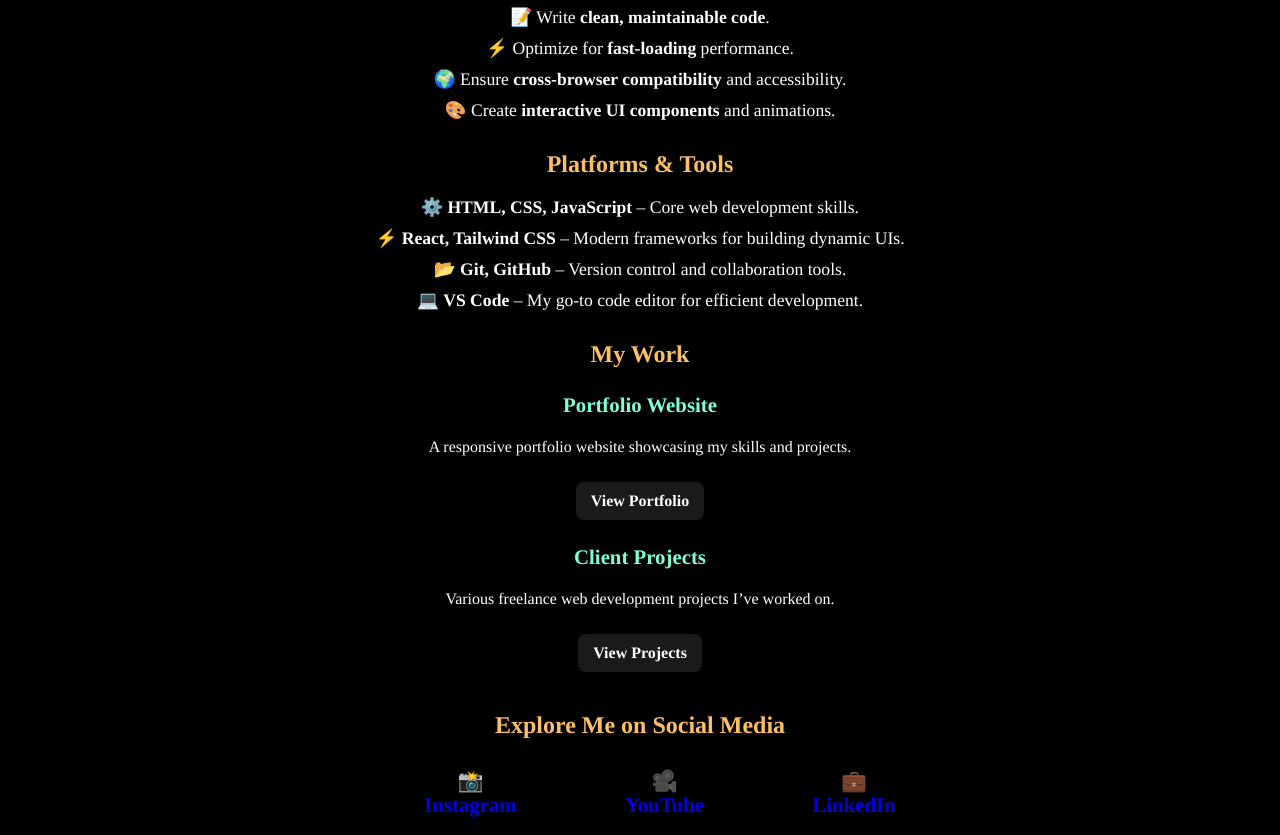
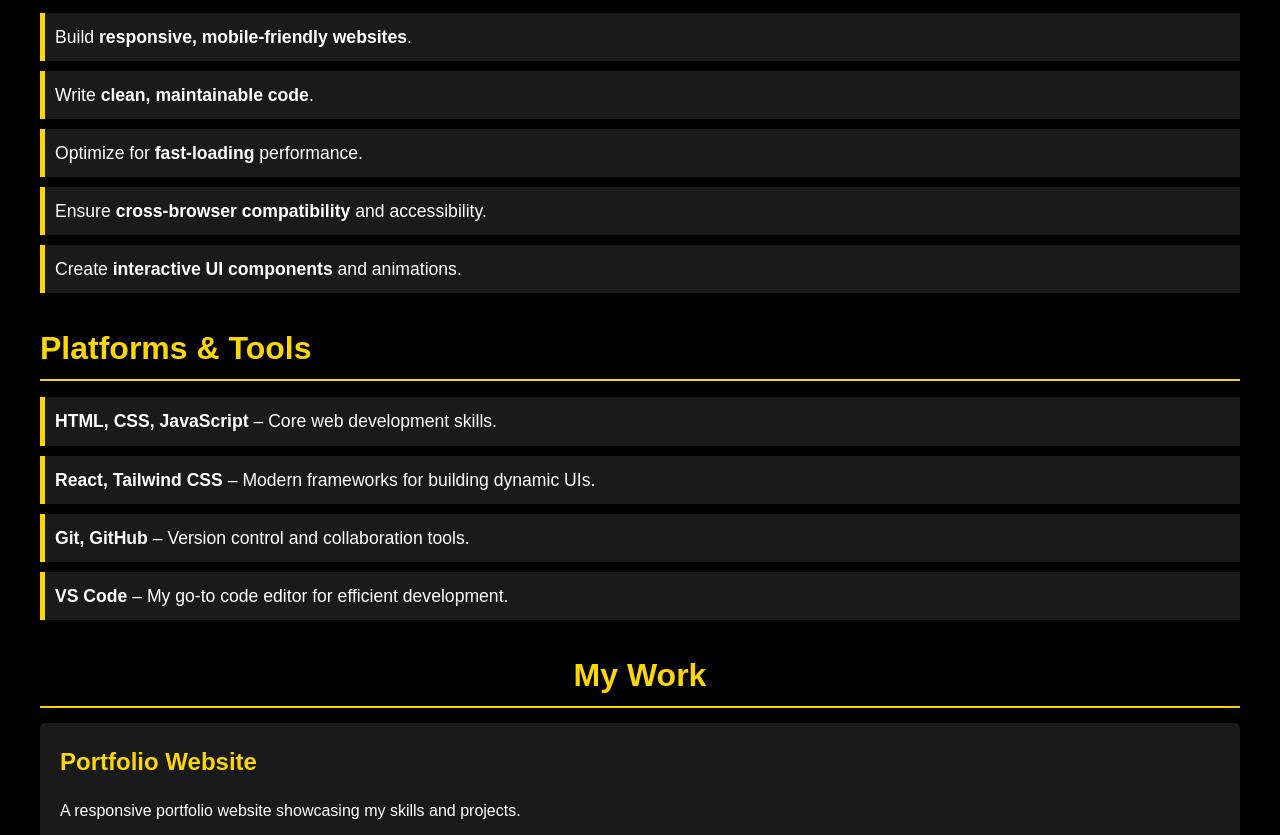
Before and after one commit to abd-0412/PERSONAL-PORTFOLIO, a plain HTML site: page port_web.html in a window 1280 px wide. Shown: the part 425-1260 px from the top of the page. Drawn offline with Linux system fonts and the light colour scheme.

Commit message:
Update port_web.html

```diff
--- a/port_web.html
+++ b/port_web.html
@@ -5,95 +5,216 @@
     <meta name="viewport" content="width=device-width, initial-scale=1.0">
     <title>Front-End Web Developer</title>
     <style>
-        @import url('https://fonts.googleapis.com/css2?family=Tinos:ital,wght@0,400;0,700;1,400;1,700&display=swap');
         body {
-            background-color: black;
-            color: white;
-            max-width: 700px;
-            margin: auto;
-            font-family: "Tinos", serif;
+            font-family: 'Arial', sans-serif;
+            color: #ffffff;
+            background-color: #000000;
+            margin: 0;
+            padding: 0;
+            line-height: 1.6;
         }
+
         #frontend {
-            padding: 40px 10%;
+            max-width: 1200px;
+            margin: 0 auto;
+            padding: 20px;
+        }
+
+        h1 {
+            background-color: #FFD700;
+            color: #000000;
+            padding: 15px;
+            text-align: center;
+            font-size: 2.5em;
+            margin-bottom: 20px;
+            border-radius: 5px;
+        }
+
+        h2 {
+            color: #FFD700;
+            font-size: 2em;
+            margin-top: 30px;
+            margin-bottom: 15px;
+            border-bottom: 2px solid #FFD700;
+            padding-bottom: 5px;
+        }
+
+        h3 {
+            color: #FFD700;
+            font-size: 1.5em;
+            margin-top: 20px;
+            margin-bottom: 10px;
+        }
+
+        p {
+            font-size: 1.1em;
+            margin-bottom: 15px;
+        }
+
+        .title {
+            font-size: 1.8em;
+            color: #FFD700;
+            text-align: center;
+            margin-bottom: 10px;
+        }
+
+        .titlepara {
+            font-size: 1.2em;
+            text-align: center;
+            margin-bottom: 30px;
+        }
+
+        ul {
+            list-style-type: none;
+            padding: 0;
+        }
+
+        ul li {
+            background-color: #1a1a1a;
+            margin: 10px 0;
+            padding: 10px;
+            border-left: 5px solid #FFD700;
+            font-size: 1.1em;
+            transition: transform 0.3s ease, background-color 0.3s ease;
+        }
+
+        ul li:hover {
+            transform: translateX(10px);
+            background-color: #333333;
+        }
+
+        .work {
+            margin-top: 20px;
+        }
+
+        .work h2 {
             text-align: center;
         }
-        h1 {
-            background: linear-gradient(45deg, gold, orange);
-            color: black;
+
+        .work hr {
+            border: 0;
+            height: 2px;
+            background-color: #FFD700;
+            margin: 20px 0;
+        }
+
+        .projects-container {
+            display: flex;
+            flex-wrap: wrap;
+            gap: 20px;
+            justify-content: center;
+        }
+
+        .project {
+            margin-bottom: 20px;
+            background-color: #1a1a1a;
             padding: 20px;
-            border-radius: 10px;
-            font-size: 2rem;
-            text-shadow: 2px 2px 10px rgba(255, 215, 0, 0.6);
+            border-radius: 5px;
+            flex: 1 1 calc(50% - 40px);
+            box-shadow: 0 4px 8px rgba(0, 0, 0, 0.2);
+            transition: transform 0.3s ease, box-shadow 0.3s ease;
         }
-        .title {
-            font-size: 18px;
-            font-weight: bold;
-            color: aquamarine;
-            margin-top: 10px;
+
+        .project:hover {
+            transform: scale(1.05);
+            box-shadow: 0 8px 16px rgba(255, 215, 0, 0.3);
         }
-        .titlepara {
-            margin: 20px 0;
-            text-align: justify;
-            line-height: 1.6;
-            font-size: 1.1rem;
+
+        .project h3 {
+            margin-top: 0;
         }
-        h2 {
-            font-size: 24px;
-            color: rgb(252, 191, 99);
-            margin-top: 30px;
+
+        .project p {
+            font-size: 1em;
+            margin-bottom: 15px;
         }
-        ul {
-            list-style: none;
-            padding: 0;
-        }
-        ul li {
-            margin-top: 10px;
-            font-size: 1.1rem;
-        }
-        .project {
-            margin-top: 25px;
-            text-align: center;
-        }
-        .project h3 {
-            color: aquamarine;
-            font-size: 1.3rem;
-        }
+
         .project a {
             display: inline-block;
+            background-color: #FFD700;
+            color: #000000;
+            padding: 10px 15px;
             text-decoration: none;
-            color: white;
-            background: rgba(255, 255, 255, 0.1);
-            padding: 10px 15px;
-            border-radius: 8px;
-            transition: all 0.3s;
+            border-radius: 5px;
             font-weight: bold;
-            margin-top: 10px;
+            transition: background-color 0.3s ease, transform 0.3s ease;
         }
+
         .project a:hover {
-            background: gold;
-            color: black;
+            background-color: #e6b800;
+            transform: translateY(-3px);
         }
+
         .contact-section {
             margin-top: 40px;
             text-align: center;
         }
+
         .contact-links {
             display: flex;
             justify-content: center;
             gap: 20px;
             margin-top: 20px;
+            flex-wrap: wrap;
         }
+
         .contact-links a {
+            background-color: #FFD700;
+            color: #000000;
+            padding: 10px 20px;
             text-decoration: none;
-            margin-left: 40px;
-            font-size: 1.3rem;
+            border-radius: 5px;
             font-weight: bold;
-            transition: all 0.3s ease-in-out;
-            padding: 10px;
+            transition: background-color 0.3s ease, transform 0.3s ease;
+            flex: 1 1 auto;
+            text-align: center;
+            min-width: 150px;
         }
+
         .contact-links a:hover {
-            color: gold;
-            transform: scale(1.1);
+            background-color: #e6b800;
+            transform: translateY(-3px);
+        }
+
+        @media (max-width: 768px) {
+            h1 {
+                font-size: 2em;
+            }
+
+            h2 {
+                font-size: 1.5em;
+            }
+
+            h3 {
+                font-size: 1.2em;
+            }
+
+            .title {
+                font-size: 1.5em;
+            }
+
+            .titlepara {
+                font-size: 1em;
+            }
+
+            .projects-container {
+                flex-direction: column;
+            }
+
+            .project {
+                flex: 1 1 100%;
+            }
+
+            .contact-links {
+                flex-direction: column;
+                gap: 10px;
+                padding: 0 10px;
+            }
+
+            .contact-links a {
+                width: 100%;
+                max-width: none;
+            }
         }
     </style>
 </head>
@@ -105,19 +226,19 @@
 
         <h2>What I Do</h2>
         <ul>
-            <li>🌐 Build <strong>responsive, mobile-friendly websites</strong>.</li>
-            <li>📝 Write <strong>clean, maintainable code</strong>.</li>
-            <li>⚡ Optimize for <strong>fast-loading</strong> performance.</li>
-            <li>🌍 Ensure <strong>cross-browser compatibility</strong> and accessibility.</li>
-            <li>🎨 Create <strong>interactive UI components</strong> and animations.</li>
+            <li>Build <strong>responsive, mobile-friendly websites</strong>.</li>
+            <li>Write <strong>clean, maintainable code</strong>.</li>
+            <li>Optimize for <strong>fast-loading</strong> performance.</li>
+            <li>Ensure <strong>cross-browser compatibility</strong> and accessibility.</li>
+            <li>Create <strong>interactive UI components</strong> and animations.</li>
         </ul>
 
         <h2>Platforms & Tools</h2>
         <ul>
-            <li>⚙️ <strong>HTML, CSS, JavaScript</strong> – Core web development skills.</li>
-            <li>⚡ <strong>React, Tailwind CSS</strong> – Modern frameworks for building dynamic UIs.</li>
-            <li>📂 <strong>Git, GitHub</strong> – Version control and collaboration tools.</li>
-            <li>💻 <strong>VS Code</strong> – My go-to code editor for efficient development.</li>
+            <li><strong>HTML, CSS, JavaScript</strong> – Core web development skills.</li>
+            <li><strong>React, Tailwind CSS</strong> – Modern frameworks for building dynamic UIs.</li>
+            <li><strong>Git, GitHub</strong> – Version control and collaboration tools.</li>
+            <li><strong>VS Code</strong> – My go-to code editor for efficient development.</li>
         </ul>
 
         <div class="work">
@@ -139,9 +260,9 @@
         <div class="contact-section">
             <h2>Explore Me on Social Media</h2>
             <div class="contact-links">
-                <a href="https://www.instagram.com/_abdazee_/" target="_blank">📸 Instagram</a>
-                <a href="https://youtube.com/@azeethoughts/" target="_blank">🎥 YouTube</a>
-                <a href="https://www.linkedin.com/in/abdul-ajees-m/" target="_blank">💼 LinkedIn</a>
+                <a href="https://www.instagram.com/_abdazee_/" target="_blank">Instagram</a>
+                <a href="https://youtube.com/@azeethoughts/" target="_blank">YouTube</a>
+                <a href="https://www.linkedin.com/in/abdul-ajees-m/" target="_blank">LinkedIn</a>
             </div>
         </div>
     </section>
```
